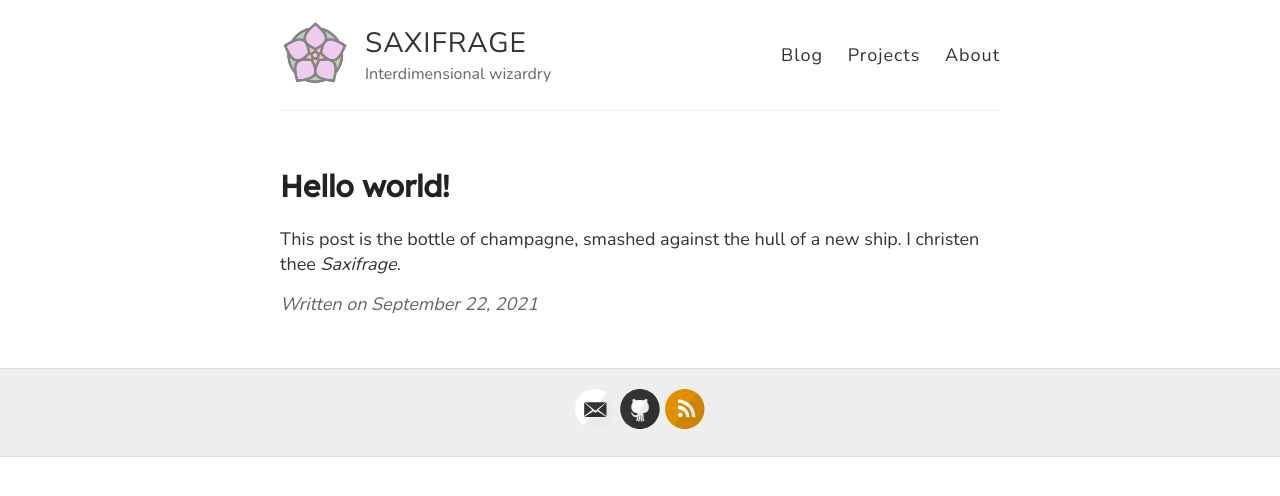
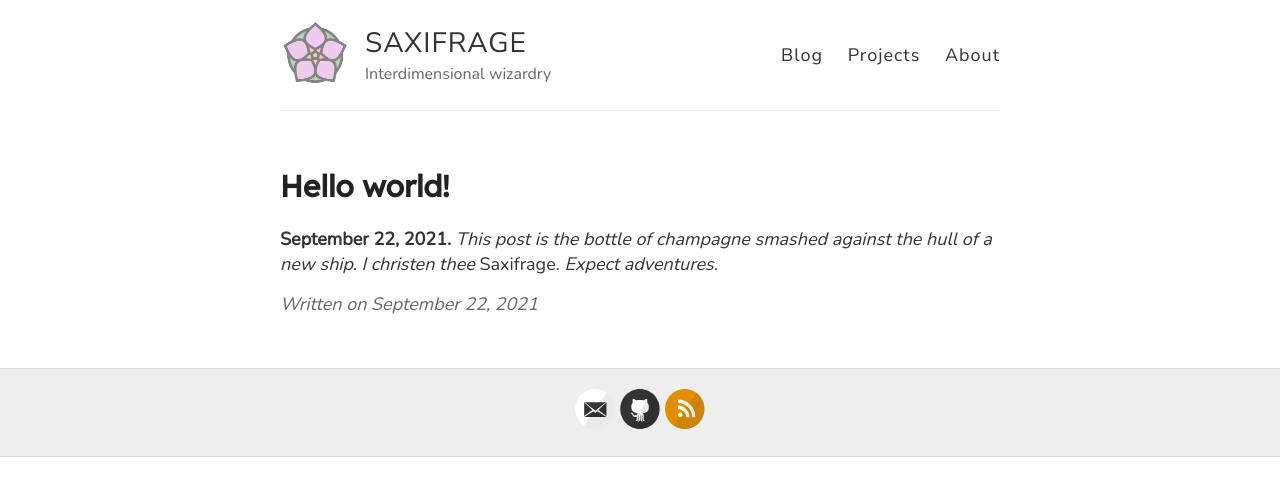
Before and after one commit to heptarch/heptarch.github.io, a Jekyll site: the page built from _posts/2021-09-21-test.md, in a window 1280 px wide. Shown: the top 496 px of the page. Built offline with Jekyll 4.4.1, drawn with Linux system fonts in a browser that asks for light colours; our own code applies the rules of GitHub Pages for plain Markdown files; a script that is not in the unit is left out.

Commit message:
Format hello world post

```diff
--- a/_posts/2021-09-21-test.md
+++ b/_posts/2021-09-21-test.md
@@ -7,5 +7,5 @@ categories: []
 date:  2021-09-22
 ---
 
-This post is the bottle of champagne, smashed against the hull of a
-new ship. I christen thee *Saxifrage*.
+**September 22, 2021.** *This post is the bottle of champagne smashed against the hull of a
+new ship. I christen thee* Saxifrage. *Expect adventures.*
```
Also changed, not shown: drafts/search.md (added, +30 -0 lines), 2 other files.
